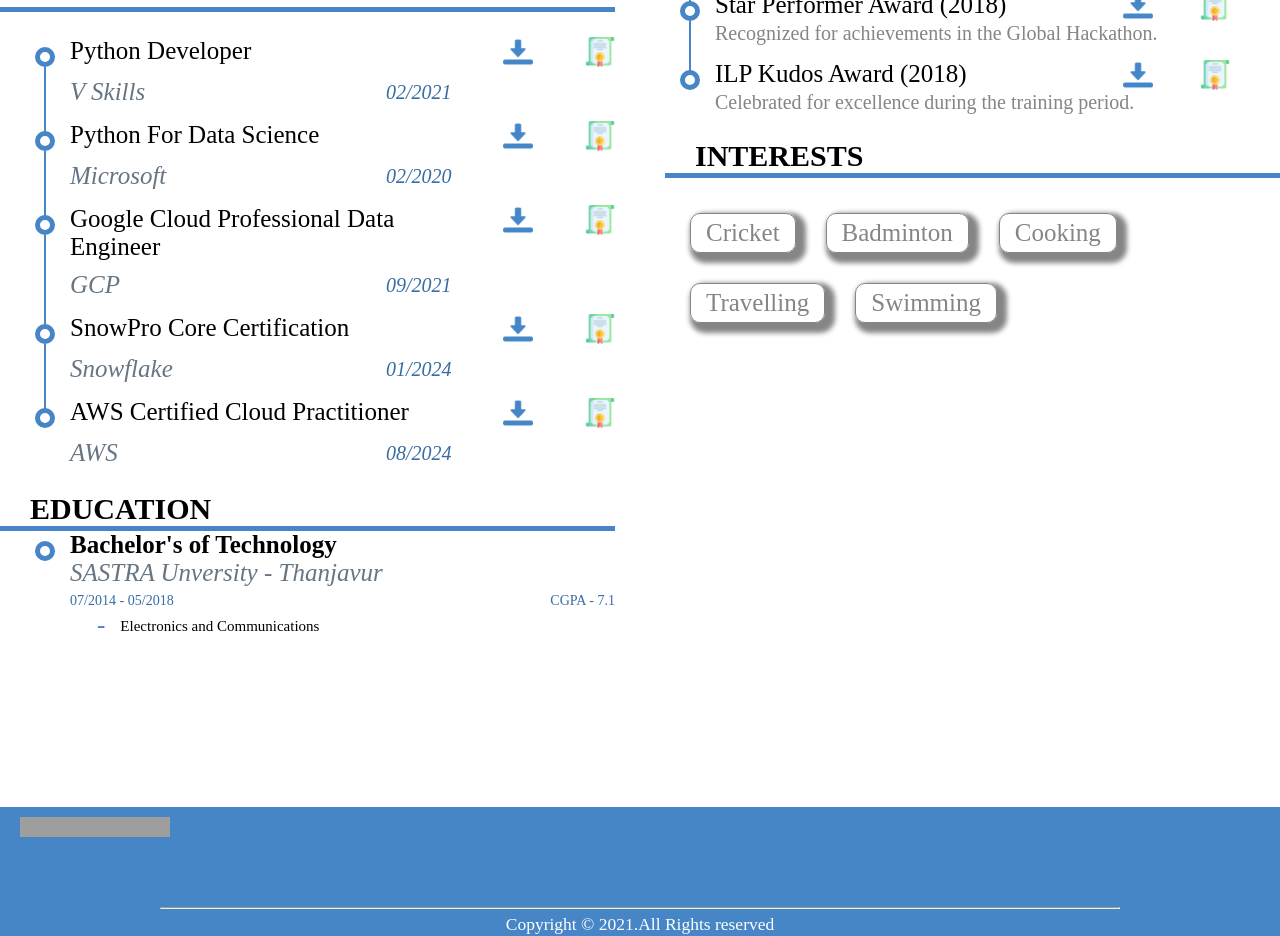
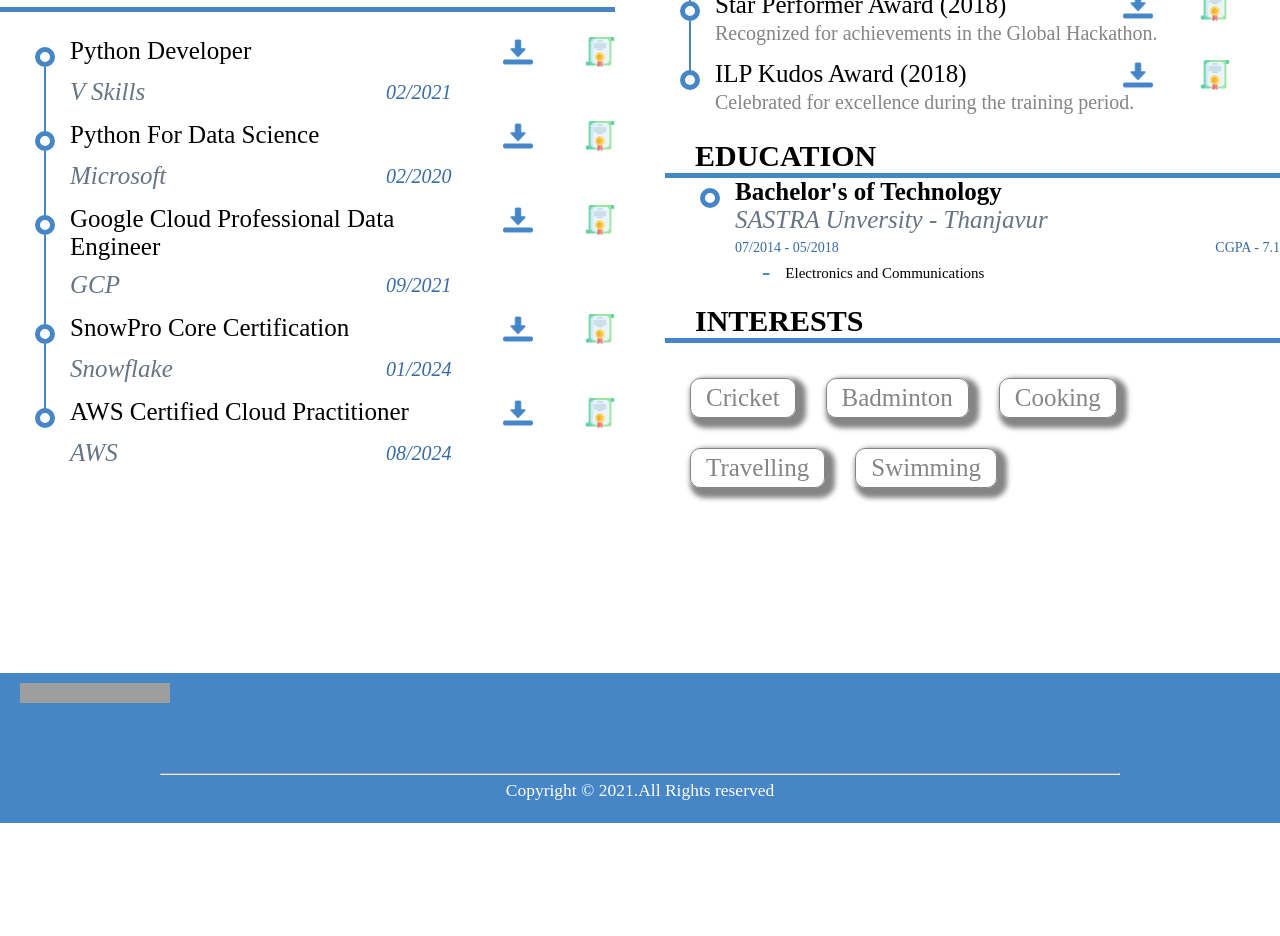
Before and after one commit to nithin-murari/nithin-resume, a React (Create React App) app: page / in a window 1280 px wide. Shown: the part 1180-2116 px from the top of the page. After the commit the page ends 2003 px from the top, so only its background shows below. Built offline with nearby package versions, Linux system fonts and the light colour scheme; grey boxes are pictures that could not be loaded.

Commit message:
Update App.js

```diff
--- a/src/App.js
+++ b/src/App.js
@@ -18,12 +18,12 @@ function App() {
         <div>
           <WorkExperience />
           <Cerifications />
-          <Education />
         </div>
         <div>
           <Skills />
           <Tools />
           <Achievements />
+          <Education />
           <Hobbies />
         </div>
       </div>
```
